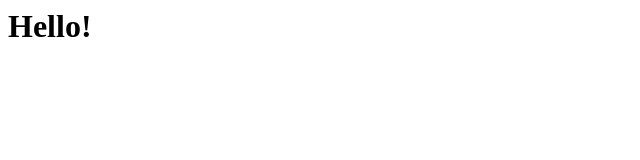
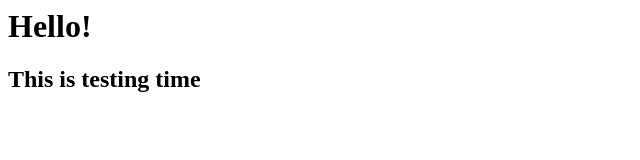
Before and after one commit to Guetta44/git_practice, a plain HTML site: page index.html in a window 1280 px wide. Shown: the whole page, without its empty margins (0-640 px from the left). Drawn offline with Linux system fonts and the light colour scheme.

Commit message:
Reviewed

```diff
--- a/index.html
+++ b/index.html
@@ -1 +1,2 @@
 <h1>Hello!</h1>
+<h2>This is testing time</h2>
```
